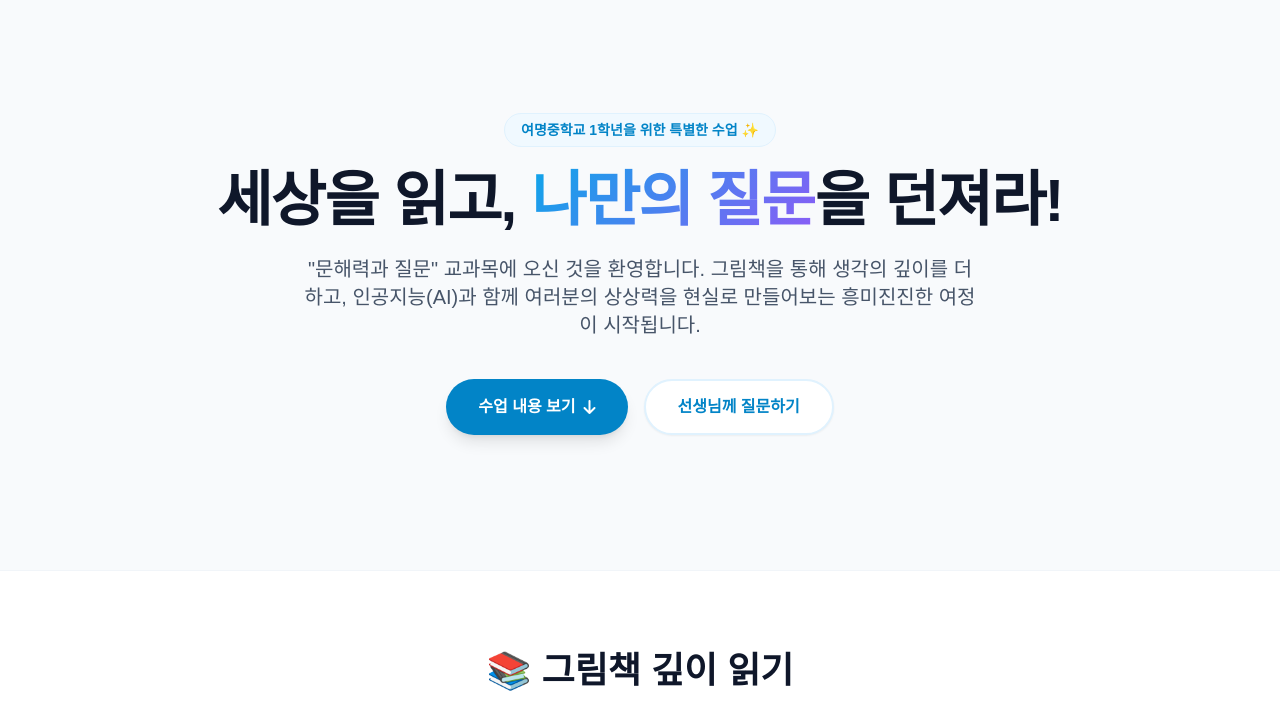
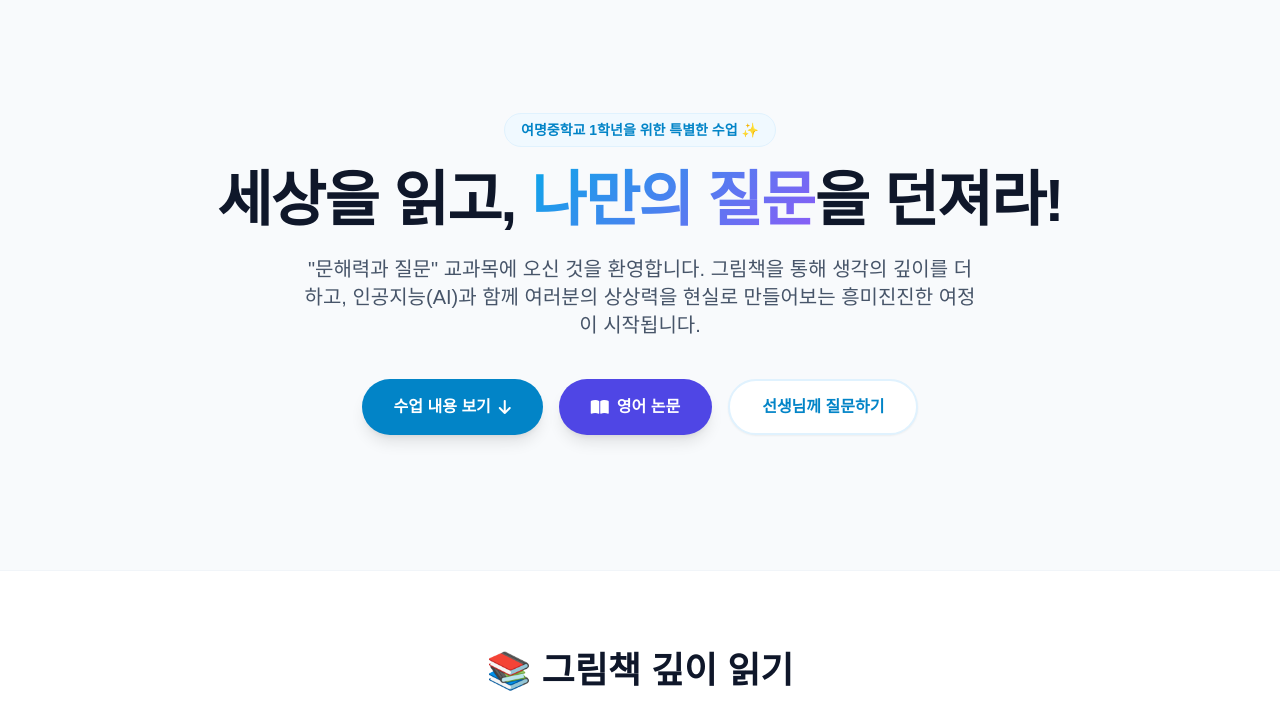
Before and after one commit to SH-teacher-sketch/d-mhr2026, a plain HTML site: page index.html in a window 1280 px wide. Shown: the part 70-774 px from the top of the page. Drawn offline with nearby package versions, Linux system fonts and the light colour scheme; a web font is replaced by a local one.

Commit message:
영어논문 연결버전

```diff
--- a/index.html
+++ b/index.html
@@ -94,10 +94,13 @@
         <p class="text-lg md:text-xl text-slate-600 dark:text-slate-400 mb-10 max-w-2xl leading-relaxed">
             "문해력과 질문" 교과목에 오신 것을 환영합니다. 그림책을 통해 생각의 깊이를 더하고, 인공지능(AI)과 함께 여러분의 상상력을 현실로 만들어보는 흥미진진한 여정이 시작됩니다.
         </p>
-        <div class="flex gap-4">
+        <div class="flex flex-wrap justify-center gap-4">
             <a href="#picture-book" class="bg-brand-600 text-white px-8 py-3.5 rounded-full font-bold hover:bg-brand-500 transition shadow-lg hover:shadow-xl flex items-center gap-2">
                 수업 내용 보기 <i class="fa-solid fa-arrow-down"></i>
             </a>
+            <button onclick="location.href='./01/index.html'" class="bg-indigo-600 text-white px-8 py-3.5 rounded-full font-bold hover:bg-indigo-500 transition shadow-lg hover:shadow-xl flex items-center gap-2">
+                <i class="fa-solid fa-book-open"></i> 영어 논문
+            </button>
             <button onclick="openModal()" class="bg-white dark:bg-slate-800 text-brand-600 dark:text-brand-400 border-2 border-brand-100 dark:border-slate-700 px-8 py-3.5 rounded-full font-bold hover:bg-brand-50 dark:hover:bg-slate-700 transition shadow-sm flex items-center gap-2">
                 선생님께 질문하기
             </button>
```
